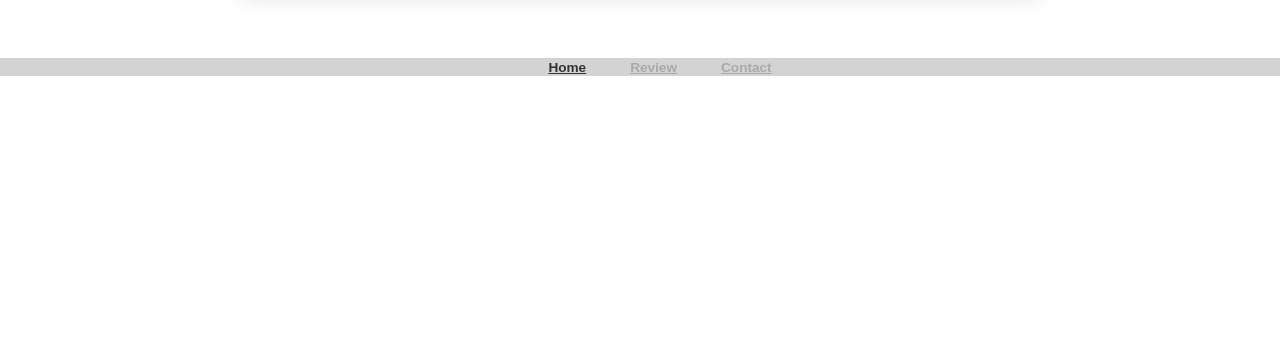
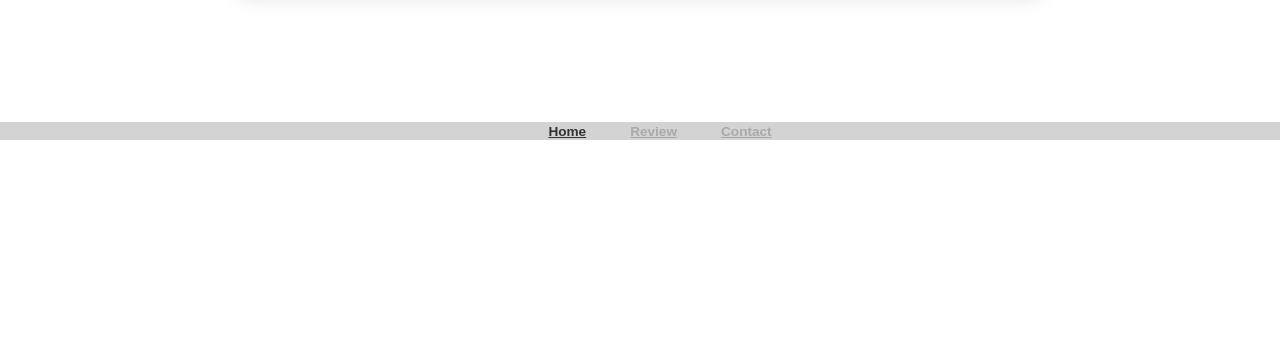
Before and after one commit to HoningJade/KeyWorld, a Django app: template back-end/app/templates/ratingAndReview.html in a window 1280 px wide. Shown: the part 454-793 px from the top of the page. Before the commit the page ends 530 px from the top, so only its background shows below. Run offline with Django 4.2, Linux system fonts and the light colour scheme; the template is opened without the code that fills it, so the values that code supplies are empty.

Commit message:
update review

```diff
--- a/back-end/app/templates/ratingAndReview.html
+++ b/back-end/app/templates/ratingAndReview.html
@@ -117,7 +117,7 @@
     footer .nav-ul {
         justify-content: center;
         /* margin-bottom: 1em; */
-        margin-top: 32em;
+        margin-top: 36em;
     }
     footer li:not(:first-child) {
         margin-left: 2.75em;
--- a/back-end/app/views.py
+++ b/back-end/app/views.py
@@ -164,7 +164,7 @@ def ratingAndReview(request):
     cursor.execute('select * from reviews;')
     if cursor.fetchall():
         cursor.execute('select avg(rating) from reviews;')
-        avg_rating = cursor.fetchall()[0]
+        avg_rating = cursor.fetchone()[0]
         avg_rating = round(avg_rating, 2)
         cursor.execute('select room_number, review from reviews;')
         results = dictfetchall(cursor)
```
